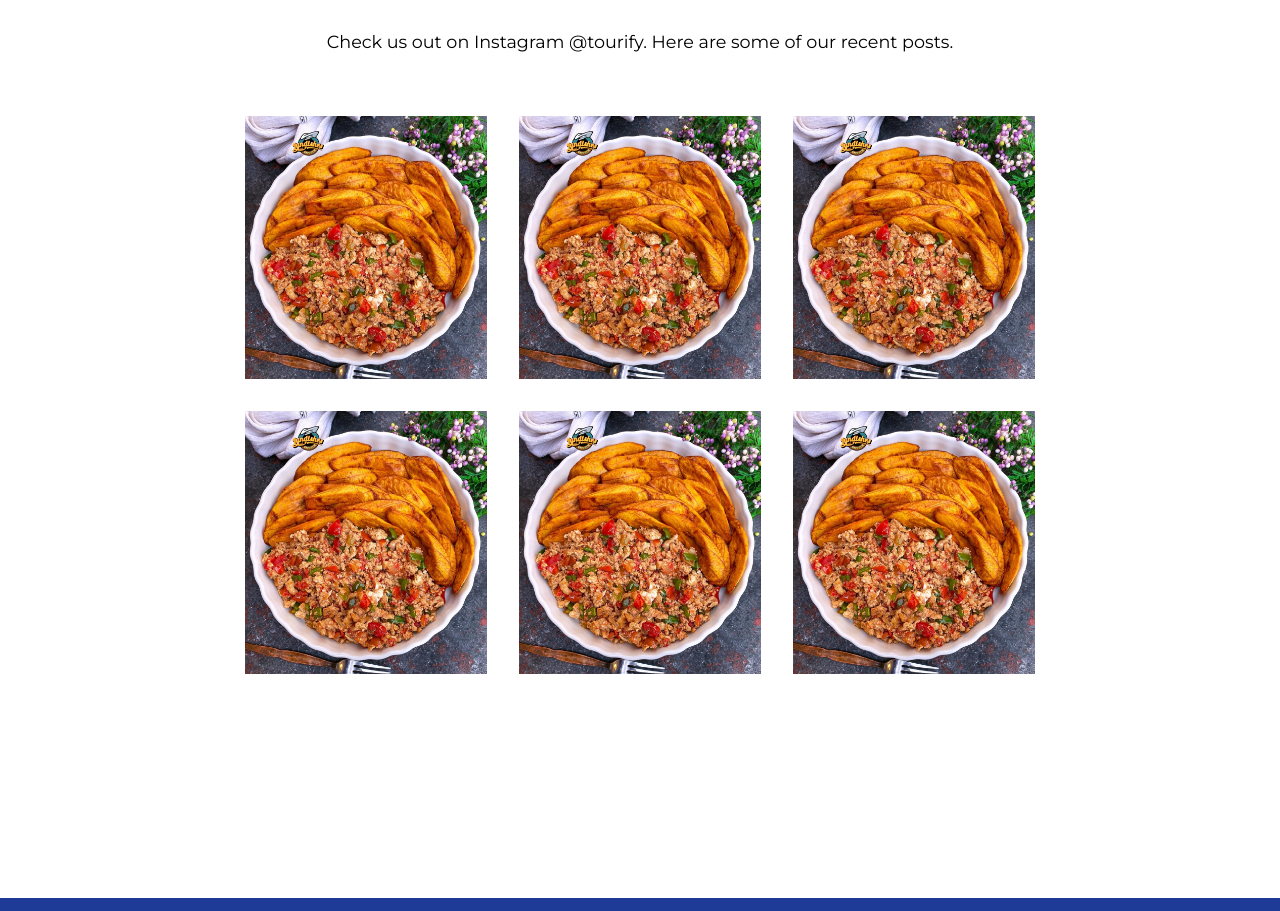
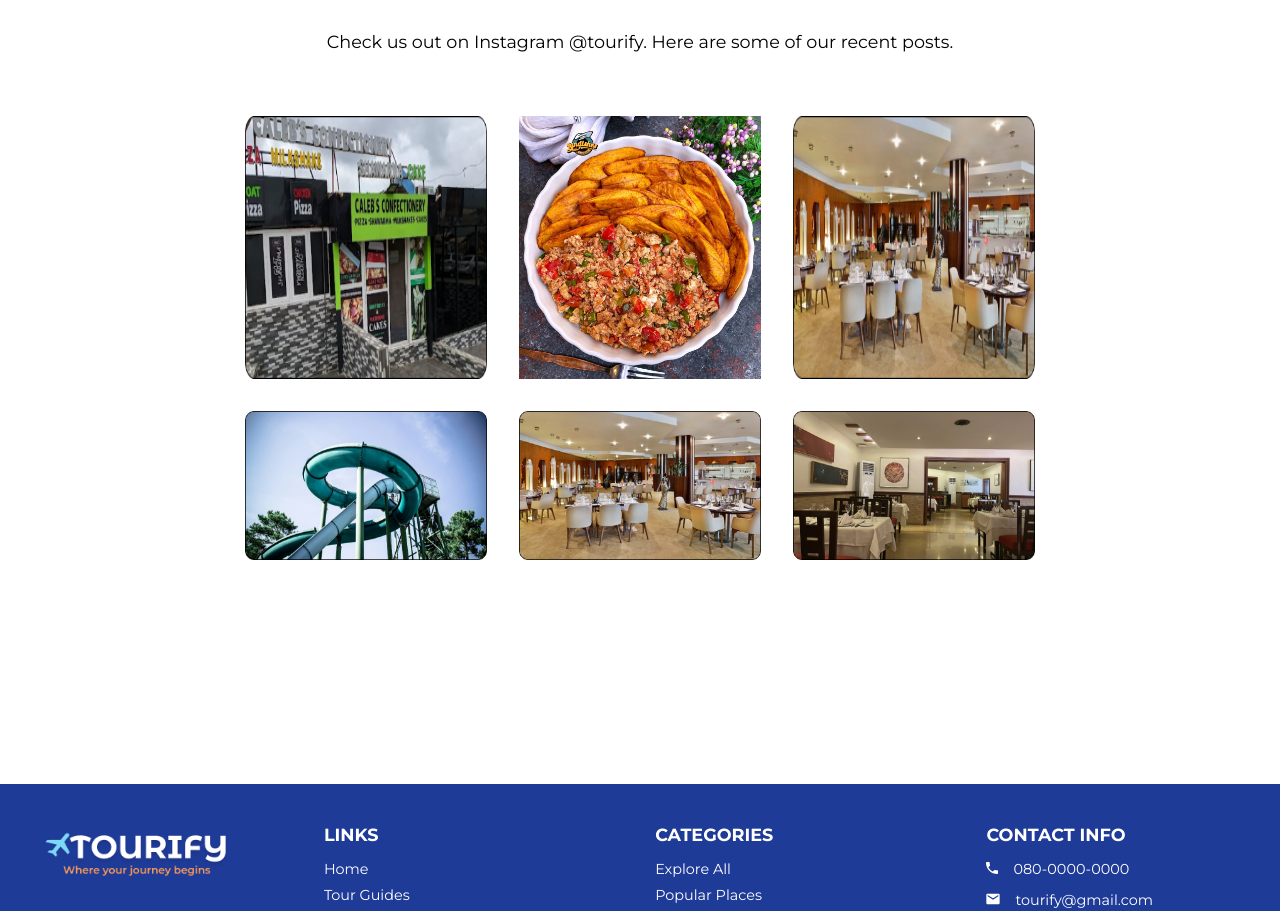
Before and after one commit to Ayinkeeeee/Tourify, a React (Create React App) app: page /contact_us in a window 1280 px wide. Shown: the part 2097-3008 px from the top of the page. Built offline with nearby package versions, Linux system fonts and the light colour scheme.

Commit message:
Update contactUs page

```diff
--- a/src/pages/Commercial.jsx
+++ b/src/pages/Commercial.jsx
@@ -6,7 +6,7 @@ function Commercial() {
     category={
       {
       categoryName: 'commercial',
-      headingText: "Commercl Locations",
+      headingText: "Commercial Locations",
       categoryImage: "commercialbackgrounf.png",
       introText: "Welcome to the heart of adventure, where every moment is a new opportunity for excitement! Whether you're seeking a serene escape or a pulse-quickening thrill, our handpicked selection of leisure activities, accommodations, and shopping destinations promises to make your stay unforgettable.",
       categories: [
--- a/src/pages/ContactUs.jsx
+++ b/src/pages/ContactUs.jsx
@@ -4,6 +4,11 @@ import call from "../assets/icons/call.svg";
 import email from "../assets/icons/email.svg";
 import home from "../assets/icons/home.svg";
 import eggSauce from "../assets/images/egg-sauce.jpeg";
+import calebb from "../assets/images/caleb.png"
+import aqua from "../assets/images/aqualandia.png"
+import art from "../assets/images/art.png"
+import guys from "../assets/images/art.png"
+import chopsticks from "../assets/images/chopsticks.png"
 import Header from "../components/sections/Header";
 import Footer from "../components/sections/Footer";
 import { motion } from "framer-motion";
@@ -109,22 +114,22 @@ function ContactUs() {
                 <p>Check us out on Instagram @tourify. Here are some of our recent posts.</p>
                 <div className="posts">
                     <div>
-                        <img src={eggSauce} alt="egg_sauce" />
+                        <img src={calebb} alt="egg_sauce" />
                     </div>
                     <div>
                         <img src={eggSauce} alt="egg_sauce" />
                     </div>
                     <div>
-                        <img src={eggSauce} alt="egg_sauce" />
+                        <img src={guys} alt="4guys" />
                     </div>
                     <div>
-                        <img src={eggSauce} alt="egg_sauce" />
+                        <img src={aqua} alt="cafe" />
                     </div>
                     <div>
-                        <img src={eggSauce} alt="egg_sauce" />
+                        <img src={art} alt="burger" />
                     </div>
                     <div>
-                        <img src={eggSauce} alt="egg_sauce" />
+                        <img src={chopsticks} alt="bakan" />
                     </div>
                 </div>
             </section>
```
